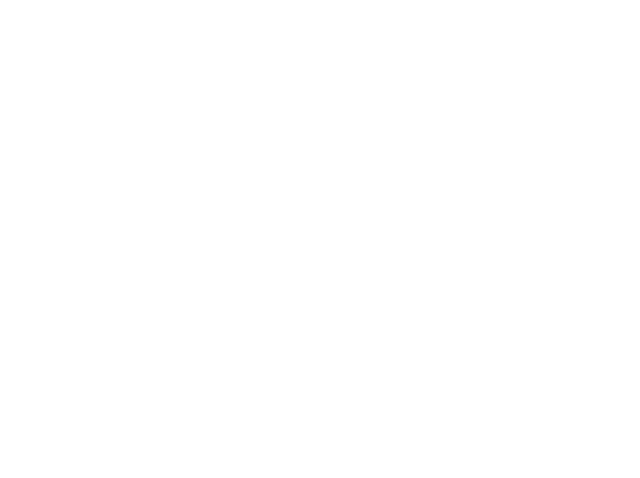
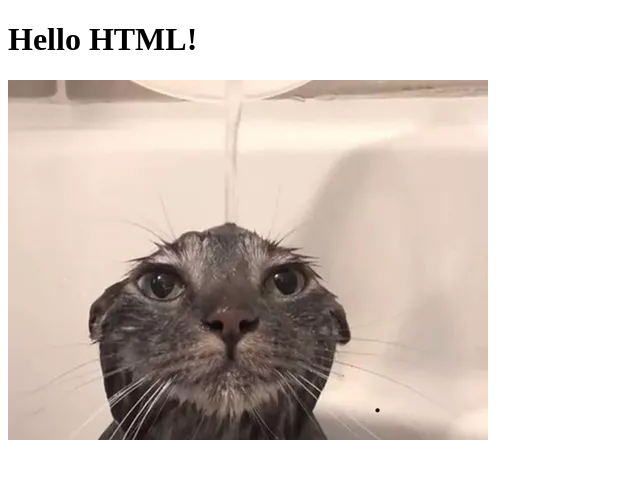
Before and after one commit to IvanovOleksii04/2023-11-html, a plain HTML site: page index.html in a window 1280 px wide. Shown: the whole page, without its empty margins (0-640 px from the left). Drawn offline with Linux system fonts and the light colour scheme.

Commit message:
Sample html markup

```diff
--- a/index.html
+++ b/index.html
@@ -1,13 +1,19 @@
 <!DOCTYPE html>
 <html lang="en">
+
 <head>
     <meta charset="UTF-8">
     <meta http-equiv="X-UA-Compatible" content="IE=edge">
     <meta name="viewport" content="width=device-width, initial-scale=1.0">
-    <title>Document</title>
+    <title>Webpage</title>
     <link rel="shortcut icon" href="https://placekitten.com/96/139" type="image/x-icon">
 </head>
+
 <body>
     <script src="https://unpkg.com/html-data-include@3.3.3/html-data-include.js"></script>
+
+    <h1>Hello HTML!</h1>
+    <img src="img/cat.webp" alt="cat">
 </body>
+
 </html>
```
Also changed, not shown: img/cat.webp (added).
